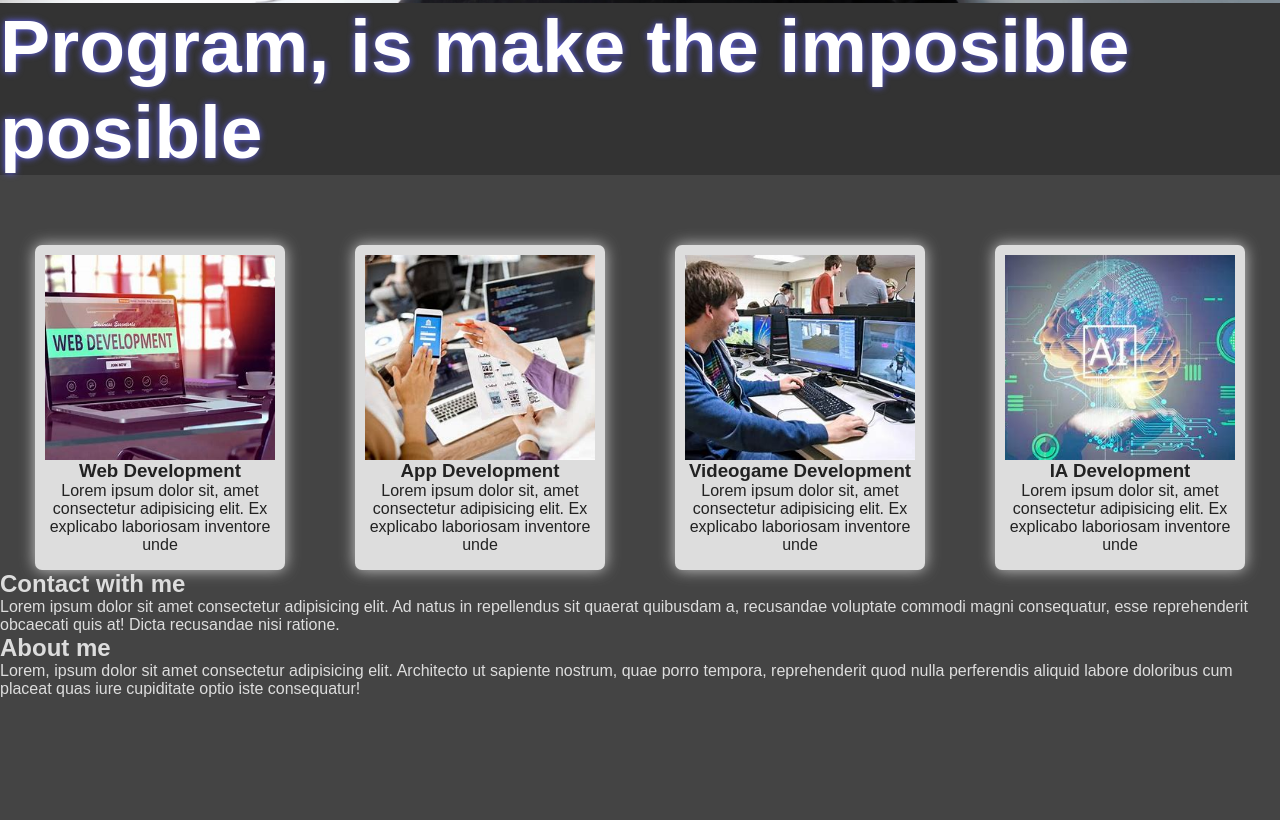
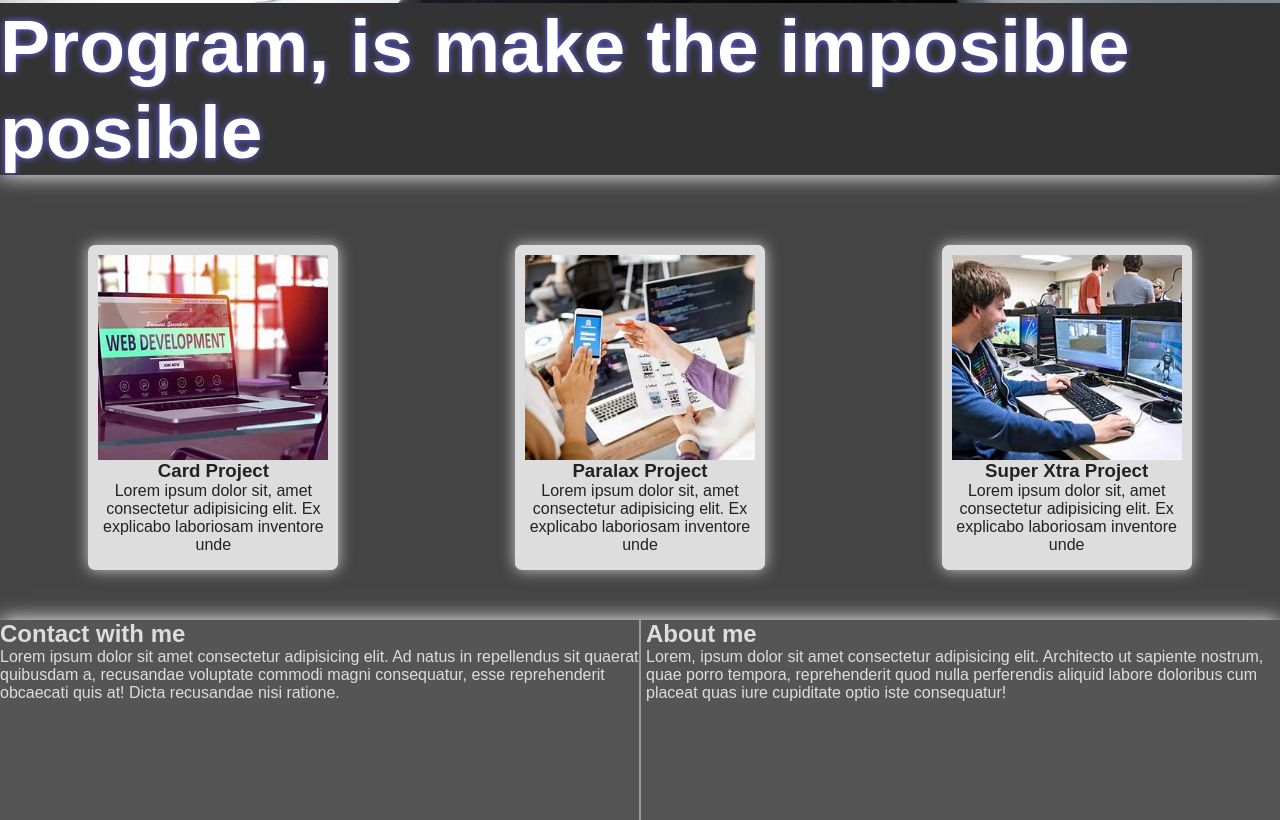
Before and after one commit to FP-53/Landing-Page, a plain HTML site: page index.html in a window 1280 px wide. Shown: the part 697-1517 px from the top of the page. Before the commit the page ends 1395 px from the top, so only its background shows below. Drawn offline with Linux system fonts and the light colour scheme.

Commit message:
finish base form

```diff
--- a/index.html
+++ b/index.html
@@ -30,28 +30,21 @@
 
         <div class="botton botton1">
             <div class="botton-image botton1-image"></div>
-            <h3>Web Development</h3>
+            <h3>Card Project</h3>
             <p class="Text">Lorem ipsum dolor sit, amet consectetur adipisicing elit. Ex explicabo laboriosam inventore unde</p>
         </div>
 
         <div class="botton botton2">
             <div class="botton-image botton2-image"></div>
-            <h3>App Development</h3>
+            <h3>Paralax Project</h3>
             <p class="Text">Lorem ipsum dolor sit, amet consectetur adipisicing elit. Ex explicabo laboriosam inventore unde</p>
         </div>
 
         <div class="botton botton3">
             <div class="botton-image botton3-image"></div>
-            <h3>Videogame Development</h3>
+            <h3>Super Xtra Project</h3>
             <p class="Text">Lorem ipsum dolor sit, amet consectetur adipisicing elit. Ex explicabo laboriosam inventore unde</p>
         </div>
-
-        <div class="botton botton4">
-            <div class="botton-image botton4-image"></div>
-            <h3>IA Development</h3>
-            <p class="Text">Lorem ipsum dolor sit, amet consectetur adipisicing elit. Ex explicabo laboriosam inventore unde</p>
-        </div>
-
     </section>
 
     <section class="contact-info">
--- a/styles.css
+++ b/styles.css
@@ -26,10 +26,23 @@
     text-shadow: 4px 3px #333;
 } /*detalles del titulo*/
 
+.section-black{
+    min-width: 100%;
+    min-height: 150px;
+    background-color: #333;
+    font-size: 50px;
+    color: #fff;
+    margin-bottom: 70px;
+    text-shadow: 0px 0px 7px #66f;
+    box-shadow: 0px 0px 20px #fff;
+
+    /*Seccion negra de la pagina inferior al titulo*/
+}
+
 .botton-section{
     display: flex;
     justify-content: space-around;
-    flex-wrap: wrap;
+    flex-wrap: wrap; /*forma en que se ve la seccion de los botones*/
 }
 
 .botton{
@@ -39,10 +52,10 @@
     box-shadow: 0px 0px 15px #ccc;
     background-color: #ddd;
     color: #222;
-    transition: 2s;
+    transition: 1.5s;
     align-items: center;
     text-align: center;
-    padding: 10px
+    padding: 10px /*configuracion general de los botones*/
 }
 
 .botton:hover{
@@ -56,7 +69,7 @@
     min-width: 100%;
     background-position: center;
     background-size: cover;
-    background-repeat: no-repeat;
+    background-repeat: no-repeat; /*Configuracion de las imagenes*/
 }
 
 .botton1-image{
@@ -71,20 +84,43 @@
     background-image: url(Assets/VideoGameDeveloper.jpg);
 }
 
-.botton4-image{
-    background-image: url(Assets/IADeveloper.jpg);
+
+/*todo lo antrerior son las imagenes de los botones*/
+
+.contact-info{
+    height: 200px;
+    min-width: 100%;
+    display: flex;
+    margin-top: 50px;
+    box-shadow: 0px 0px 20px #fff;
 }
 
-.section-black{
-    min-width: 100%;
-    min-height: 150px;
-    background-color: #333;
-    font-size: 50px;
-    color: #fff;
-    margin-bottom: 70px;
-    text-shadow: 0px 0px 7px #66f;
+.info{
+    min-height: 100%;
+    width: 50%;
+    background-color: #555;
 }
 
+.contactme{
+    border: 0px;
+    border-right: 1px;
+    border-color: #999;
+    border-style: solid;
+}
+
+.aboutme{
+    border: 0px;
+    border-left: 1px;
+    border-color: #999;
+    border-style: solid;
+    padding-left: 5px;
+}
+
+
+
+
+
+/*Todo lo que sigue son los ajustes generales de todo lo que no tiene estilos añadidos anteriormente*/
 body, html {
     height: 100%;
     font-family: sans-serif;
```
